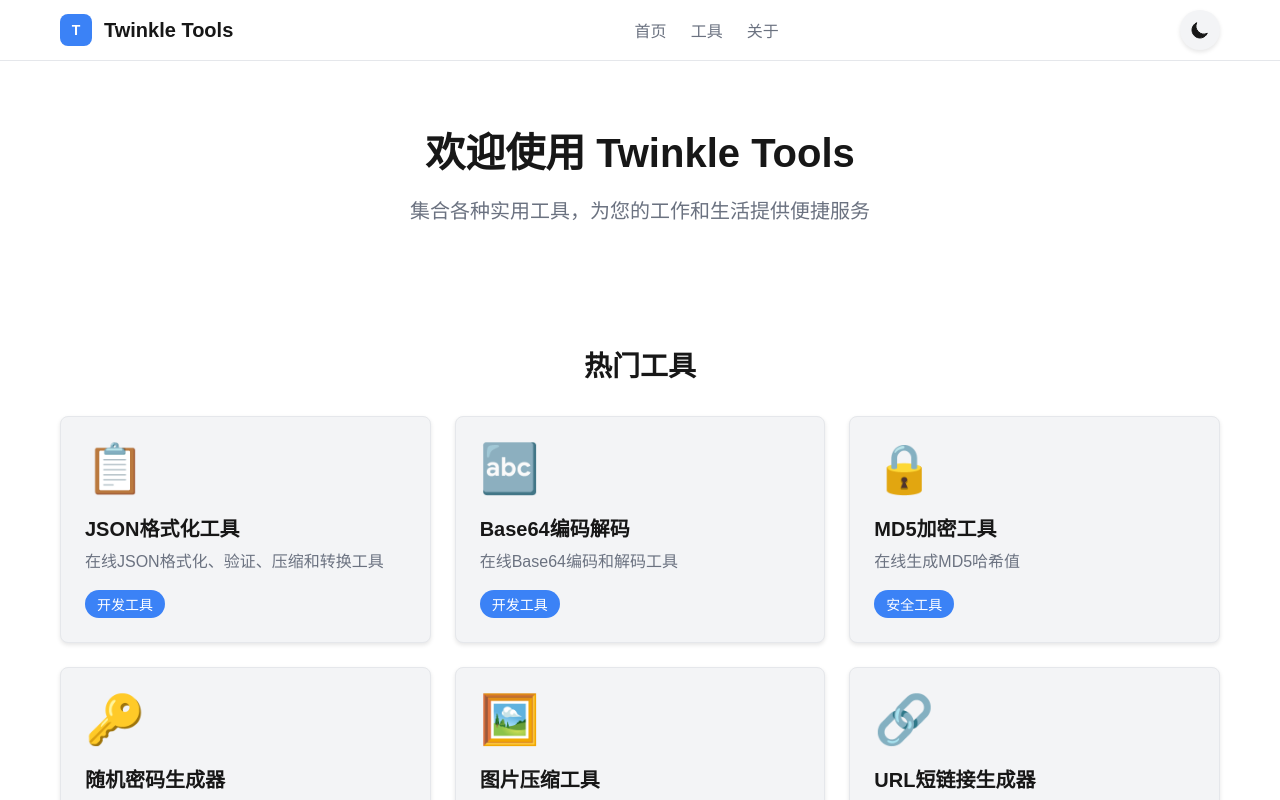
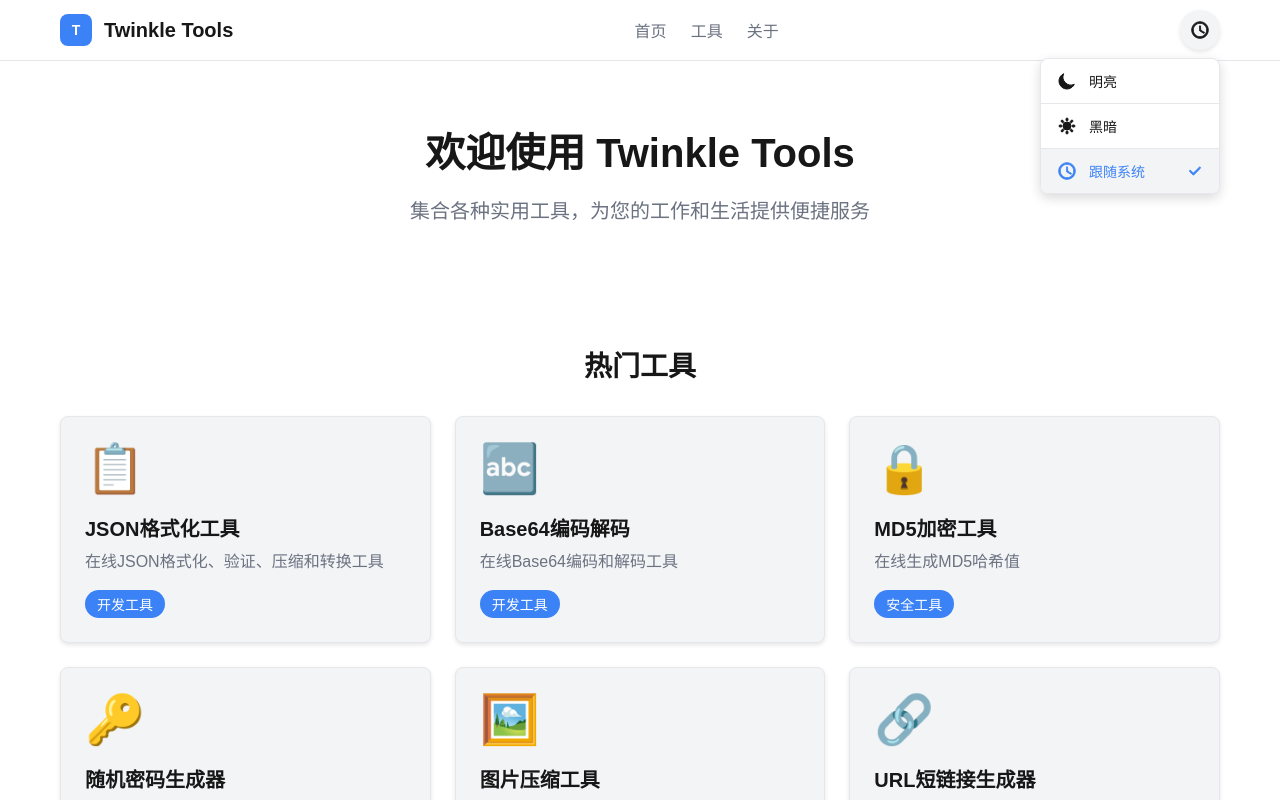
Before and after one commit to TayeShi/twinkle-tools-web, a Next.js app: page / in a window 1280 px wide. Both pictures are taken after a click on the button 1199 px from the left and 30 px from the top of the page. Shown: the top 800 px of the page. Built offline with nearby package versions, Linux system fonts and the light colour scheme.

Commit message:
feat: 添加PDF库支持并改进主题切换功能
refactor(Header): 重构主题切换为下拉菜单形式
style(Header): 添加主题下拉菜单的样式和动画
build: 移除tailwindcss相关依赖并添加pdf-lib和@types/bun

```diff
--- a/components/Header.scss
+++ b/components/Header.scss
@@ -96,6 +96,85 @@
   fill: currentColor;
 }
 
+/* 主题切换容器 */
+.theme-toggle-container {
+  position: relative;
+  display: inline-block;
+}
+
+/* 下拉菜单样式 */
+.theme-dropdown {
+  position: absolute;
+  top: 100%;
+  right: 0;
+  margin-top: 8px;
+  background: var(--background);
+  border: 1px solid var(--border);
+  border-radius: 8px;
+  box-shadow: 0 4px 12px rgba(0, 0, 0, 0.15);
+  min-width: 180px;
+  overflow: hidden;
+  z-index: 100;
+  animation: fadeIn 0.2s ease-out;
+}
+
+/* 下拉菜单选项 */
+.theme-option {
+  display: flex;
+  align-items: center;
+  gap: 12px;
+  padding: 12px 16px;
+  background: transparent;
+  border: none;
+  border-bottom: 1px solid var(--border);
+  width: 100%;
+  text-align: left;
+  cursor: pointer;
+  transition: all 0.2s ease;
+  color: var(--foreground);
+}
+
+.theme-option:last-child {
+  border-bottom: none;
+}
+
+.theme-option:hover {
+  background: var(--light);
+}
+
+/* 激活状态的选项 */
+.theme-option.active {
+  background: var(--light);
+  color: var(--primary);
+}
+
+/* 选项中的文字 */
+.theme-option span {
+  flex: 1;
+  font-size: 14px;
+  font-weight: 500;
+}
+
+/* 选中状态的对勾图标 */
+.check-icon {
+  width: 16px;
+  height: 16px;
+  stroke: currentColor;
+  fill: currentColor;
+}
+
+/* 淡入动画 */
+@keyframes fadeIn {
+  from {
+    opacity: 0;
+    transform: translateY(-8px);
+  }
+  to {
+    opacity: 1;
+    transform: translateY(0);
+  }
+}
+
 /* 暗黑主题样式 */
 .dark {
   .header {
@@ -123,4 +202,27 @@
   .theme-toggle:hover {
     background: var(--dark);
   }
+
+  /* 暗黑主题下的下拉菜单 */
+  .theme-dropdown {
+    background: var(--background);
+    border-color: var(--border);
+    box-shadow: 0 4px 12px rgba(0, 0, 0, 0.3);
+  }
+
+  /* 暗黑主题下的选项 */
+  .theme-option {
+    border-bottom-color: var(--border);
+    color: var(--foreground);
+  }
+
+  .theme-option:hover {
+    background: var(--border);
+  }
+
+  /* 暗黑主题下的激活选项 */
+  .theme-option.active {
+    background: var(--border);
+    color: var(--primary);
+  }
 }
--- a/components/Header.tsx
+++ b/components/Header.tsx
@@ -1,6 +1,6 @@
 'use client';
 
-import { useState, useEffect } from 'react';
+import { useState, useEffect, useRef } from 'react';
 import Link from 'next/link';
 import './Header.scss';
 
@@ -17,6 +17,31 @@ const Header = () => {
     }
     return 'system';
   });
+
+  // 下拉菜单显示状态
+  const [isMenuOpen, setIsMenuOpen] = useState(false);
+
+  // 下拉菜单引用，用于检测点击外部
+  const menuRef = useRef<HTMLDivElement>(null);
+
+  // 主题选项配置
+  const themeOptions = [
+    { value: 'light', label: '明亮', icon: (
+      <svg className="theme-icon" fill="currentColor" viewBox="0 0 20 20" aria-label="明亮主题">
+        <path d="M17.293 13.293A8 8 0 016.707 2.707a8.001 8.001 0 1010.586 10.586z" />
+      </svg>
+    ) },
+    { value: 'dark', label: '黑暗', icon: (
+      <svg className="theme-icon" fill="currentColor" viewBox="0 0 20 20" aria-label="暗黑主题">
+        <path d="M10 2a1 1 0 011 1v1a1 1 0 11-2 0V3a1 1 0 011-1zm4 8a4 4 0 11-8 0 4 4 0 018 0zm-.464 4.95l.707.707a1 1 0 001.414-1.414l-.707-.707a1 1 0 00-1.414 1.414zm2.12-10.607a1 1 0 010 1.414l-.706.707a1 1 0 11-1.414-1.414l.707-.707a1 1 0 011.414 0zM17 11a1 1 0 100-2h-1a1 1 0 100 2h1zm-7 4a1 1 0 011 1v1a1 1 0 11-2 0v-1a1 1 0 011-1zM5.05 6.464A1 1 0 106.465 5.05l-.708-.707a1 1 0 00-1.414 1.414l.707.707zm1.414 8.486l-.707.707a1 1 0 01-1.414-1.414l.707-.707a1 1 0 011.414 1.414zM4 11a1 1 0 100-2H3a1 1 0 000 2h1z" />
+      </svg>
+    ) },
+    { value: 'system', label: '跟随系统', icon: (
+      <svg className="theme-icon" fill="currentColor" viewBox="0 0 24 24" aria-label="跟随系统">
+        <path d="M12 2C6.48 2 2 6.48 2 12s4.48 10 10 10 10-4.48 10-10S17.52 2 12 2zm0 18c-4.41 0-8-3.59-8-8s3.59-8 8-8 8 3.59 8 8-3.59 8-8 8zm.5-13h-1v6l5.25 3.15.75-1.23-4.5-2.67z" />
+      </svg>
+    ) },
+  ];
 
   // 获取当前是否为暗黑模式
   const getIsDark = (): boolean => {
@@ -64,37 +89,32 @@ const Header = () => {
     };
   }, [theme]);
 
-  // 切换主题：light → dark → system → light
-  const toggleTheme = () => {
-    setTheme(prev => {
-      if (prev === 'light') return 'dark';
-      if (prev === 'dark') return 'system';
-      return 'light';
-    });
+  // 点击外部关闭下拉菜单
+  useEffect(() => {
+    const handleClickOutside = (event: MouseEvent) => {
+      if (menuRef.current && !menuRef.current.contains(event.target as Node)) {
+        setIsMenuOpen(false);
+      }
     };
 
-  // 获取当前主题对应的图标
-  const getThemeIcon = () => {
-    switch (theme) {
-      case 'light':
-        return (
-          <svg className="theme-icon" fill="currentColor" viewBox="0 0 20 20" aria-label="明亮主题">
-            <path d="M17.293 13.293A8 8 0 016.707 2.707a8.001 8.001 0 1010.586 10.586z" />
-          </svg>
-        );
-      case 'dark':
-        return (
-          <svg className="theme-icon" fill="currentColor" viewBox="0 0 20 20" aria-label="暗黑主题">
-            <path d="M10 2a1 1 0 011 1v1a1 1 0 11-2 0V3a1 1 0 011-1zm4 8a4 4 0 11-8 0 4 4 0 018 0zm-.464 4.95l.707.707a1 1 0 001.414-1.414l-.707-.707a1 1 0 00-1.414 1.414zm2.12-10.607a1 1 0 010 1.414l-.706.707a1 1 0 11-1.414-1.414l.707-.707a1 1 0 011.414 0zM17 11a1 1 0 100-2h-1a1 1 0 100 2h1zm-7 4a1 1 0 011 1v1a1 1 0 11-2 0v-1a1 1 0 011-1zM5.05 6.464A1 1 0 106.465 5.05l-.708-.707a1 1 0 00-1.414 1.414l.707.707zm1.414 8.486l-.707.707a1 1 0 01-1.414-1.414l.707-.707a1 1 0 011.414 1.414zM4 11a1 1 0 100-2H3a1 1 0 000 2h1z" />
-          </svg>
-        );
-      case 'system':
-        return (
-          <svg className="theme-icon" fill="currentColor" viewBox="0 0 24 24" aria-label="跟随系统">
-            <path d="M12 2C6.48 2 2 6.48 2 12s4.48 10 10 10 10-4.48 10-10S17.52 2 12 2zm0 18c-4.41 0-8-3.59-8-8s3.59-8 8-8 8 3.59 8 8-3.59 8-8 8zm.5-13h-1v6l5.25 3.15.75-1.23-4.5-2.67z" />
-          </svg>
-        );
+    if (isMenuOpen) {
+      document.addEventListener('mousedown', handleClickOutside);
     }
+
+    return () => {
+      document.removeEventListener('mousedown', handleClickOutside);
+    };
+  }, [isMenuOpen]);
+
+  // 切换下拉菜单显示状态
+  const toggleMenu = () => {
+    setIsMenuOpen(!isMenuOpen);
+  };
+
+  // 选择主题
+  const selectTheme = (selectedTheme: Theme) => {
+    setTheme(selectedTheme);
+    setIsMenuOpen(false);
   };
 
   return (
@@ -128,14 +148,37 @@ const Header = () => {
           </Link>
         </nav>
 
+        <div className="theme-toggle-container" ref={menuRef}>
           <button
-          onClick={toggleTheme}
+            onClick={toggleMenu}
             className="theme-toggle"
             aria-label={`当前主题：${theme === 'light' ? '明亮' : theme === 'dark' ? '暗黑' : '跟随系统'}`}
             title={`切换主题：${theme === 'light' ? '明亮' : theme === 'dark' ? '暗黑' : '跟随系统'}`}
           >
-          {getThemeIcon()}
+            {themeOptions.find(option => option.value === theme)?.icon}
           </button>
+
+          {isMenuOpen && (
+            <div className="theme-dropdown">
+              {themeOptions.map((option) => (
+                <button
+                  key={option.value}
+                  onClick={() => selectTheme(option.value)}
+                  className={`theme-option ${theme === option.value ? 'active' : ''}`}
+                  aria-label={`切换到${option.label}主题`}
+                >
+                  {option.icon}
+                  <span>{option.label}</span>
+                  {theme === option.value && (
+                    <svg className="check-icon" fill="currentColor" viewBox="0 0 20 20">
+                      <path fillRule="evenodd" d="M16.707 5.293a1 1 0 010 1.414l-8 8a1 1 0 01-1.414 0l-4-4a1 1 0 011.414-1.414L8 12.586l7.293-7.293a1 1 0 011.414 0z" clipRule="evenodd" />
+                    </svg>
+                  )}
+                </button>
+              ))}
+            </div>
+          )}
+        </div>
       </div>
     </header>
   );
--- a/package.json
+++ b/package.json
@@ -10,6 +10,7 @@
   },
   "dependencies": {
     "next": "16.0.7",
+    "pdf-lib": "^1.17.1",
     "radix-ui": "^1.4.3",
     "react": "19.2.0",
     "react-dom": "19.2.0",
@@ -21,6 +22,7 @@
     "@types/react-dom": "^19",
     "eslint": "^9",
     "eslint-config-next": "16.0.7",
-    "typescript": "^5"
+    "typescript": "^5",
+    "@types/bun": "latest"
   }
 }
```
Also changed, not shown: 1 other file (tests, documents, lock files or other folders). Lines whose indentation alone changed are shown as unchanged.
